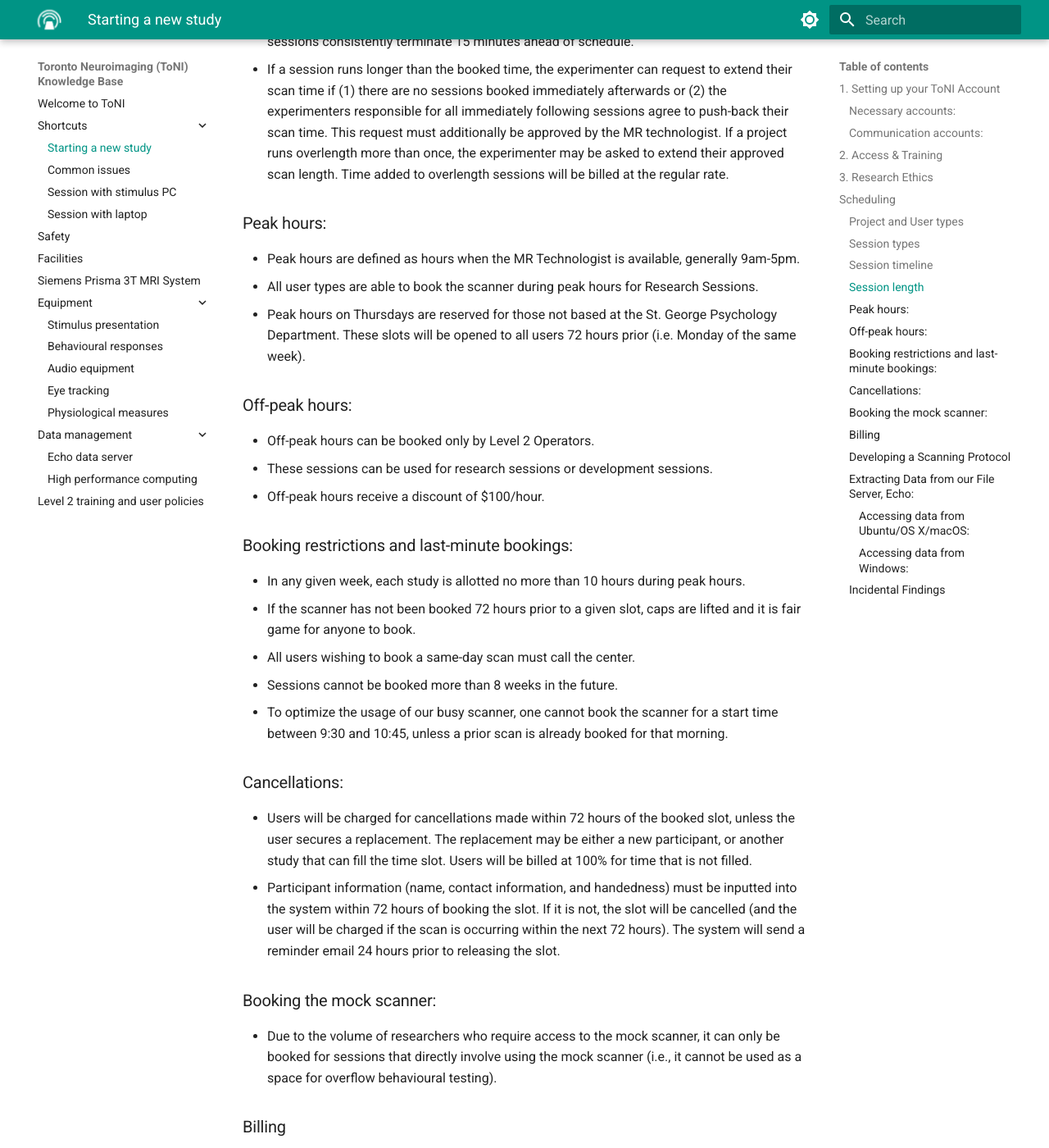
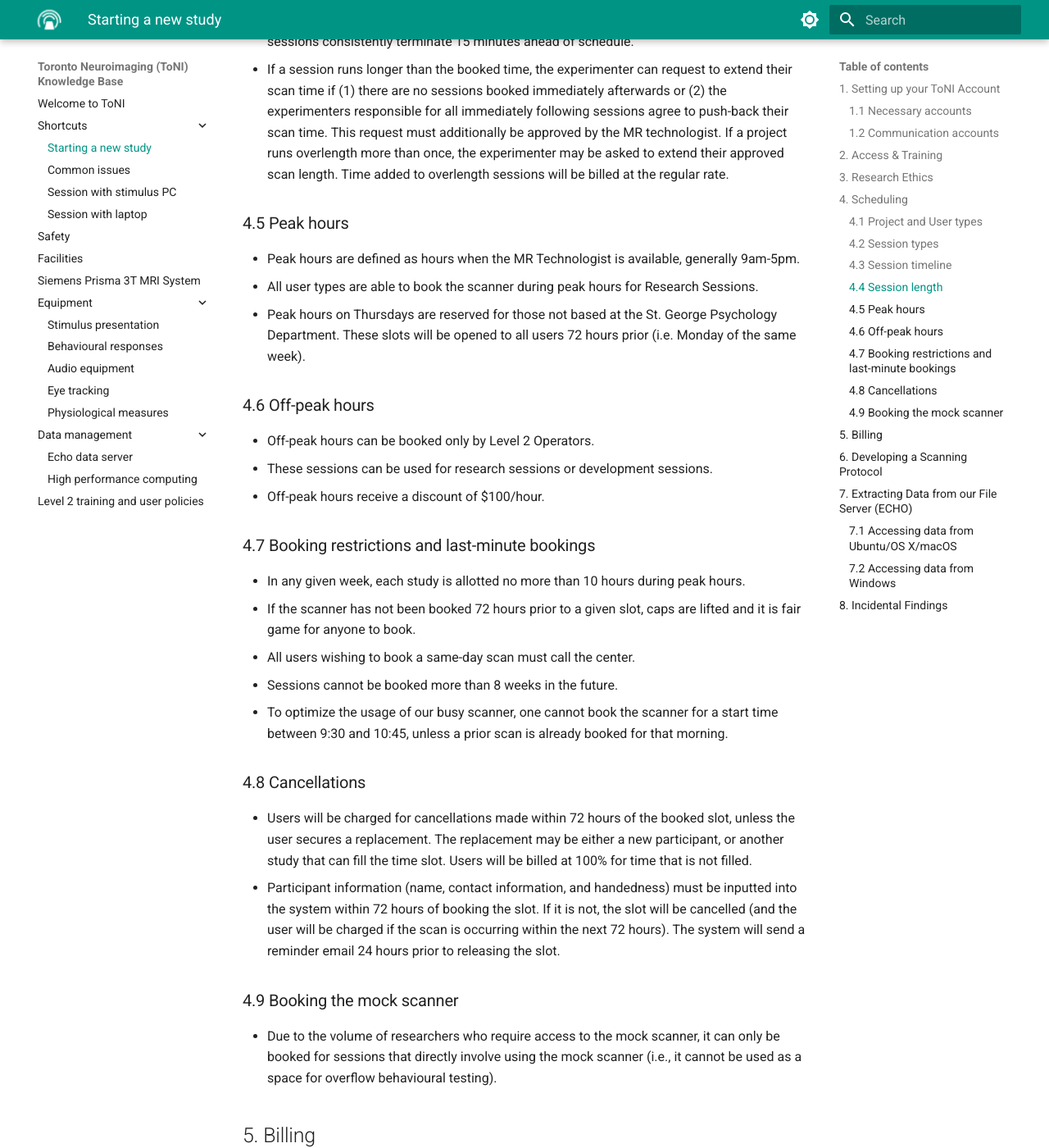
Before and after one commit to uoft-toni/uoft-toni.github.io, an MkDocs documentation site: the page built from docs/newstudy.md, in a window 1280 px wide and 1400 px high, scrolled down 5729 px. Shown: the whole window at 82% size. Built offline with MkDocs 1.6.1 and Material for MkDocs 9.7.7, drawn with Linux system fonts in a browser that asks for light colours; some of the changed text lies outside the part shown.

Commit message:
Update newstudy.md

```diff
--- a/docs/newstudy.md
+++ b/docs/newstudy.md
@@ -4,14 +4,14 @@
 
 To become a ToNI user, you will need to set up several accounts and there are several preconditions for each. We recommend using the same username for each to simplify the process. With the exception of the study-specific project code, you will only need to set up these accounts for your first study. Here is a quick overview of the accounts you will need to collect and access your data and how to set each up:
 
-### Necessary accounts:
+### 1.1 Necessary accounts
 
 * **Calpendo account:** User accounts can be created through our online booking system. They will be approved after confirmation of Level 1 training for Level 1 Users and Level 2 training for Level 2 Operators. User accounts that are dormant for six months will expire. Users will be sent a reminder email one month prior to account expiration. An account may be reactivated at any time simply by emailing psy.mri.info@utoronto.ca.
 * **Project code:** Each study is associated with a unique project code. The project accounts can also be created through our online booking system and will be approved after confirmation of (1) billing information and (2) REB approval letter and ethics protocol provided at registration. A project account will be suspended if REB approval expires. The booking system will remind the user one month ahead of REB expiration.
 * **Subject database account:** All participants scanned at ToNI must be registered in our subject database. To ensure that the database is comprehensive, you will not be given access to your data until you have registered the participant. You should set up this account at the same time as your Calpendo Account by contacting psy.mri.billing@utoronto.ca.
 * **Data server account:** To access your data, you will need an account on ToNI’s data server. You should create this account while piloting your study by emailing our Physicist (psy.mri.physicist@utoronto.ca).
 
-### Communication accounts:
+### 1.2 Communication accounts
 
 * **Basecamp:** Users are encouraged to join our Basecamp group to stay up to date on training and educational opportunities associated with ToNI. The Basecamp site works like an interactive message board where you can communicate with other users. Use pings for informal conversations with one or a few users. Post messages on our “Help” board if you need advice about MRI analyses, sequences, peripheral equipment, and more.  Share information about MRI workshops, talks, or job opportunities. Basecamp is a great way to become part of the ToNI community. Basecamp is also your source for information about our bi-weekly user group. After signing up, you will get meeting announcements and will have access to paper and tool repositories shared by our speakers.  To join, email our Physicist (psy.mri.physicist@utoronto.ca) with your name, position, and preferred email address. Once invited to the group, users can customize their email notification preferences to only receive notifications from certain message boards.
 * **Official ToNI Announcements:** All new users are added to the ToNI Announcement Google Group. This email list is used to announce official policy changes, scanner maintenance, facility updates, and last minute session cancellations. To join, email our Physicist (psy.mri.physicist@utoronto.ca) with your name, position, and preferred email address.
@@ -53,16 +53,16 @@ In order to set up an account and receive a specific project code, we require bo
 
 The University of Toronto REB uses an online system for ethics protocol submissions. When completing your protocol submission, please refer to our REB template, which was designed to standardize MRI protocols across users and facilitate the REB process. In addition to project-specific materials and questionnaires, the following must be included with your submission: (1) consent form (Appendix A); (2) safety screening form (Appendix B); (3) recruitment form (Appendix C); and (4) Toronto Neuroimaging Facility Protocol (Appendix D)
 
-## Scheduling
+## 4. Scheduling
 
-### Project and User types
+### 4.1 Project and User types
 
 - Internal Projects are those funded with a grant administered at University of Toronto. This will likely be those at the tri-campuses, but in some cases may also apply to those at U of T affiliated hospitals.
 - External Projects are those funded by researchers not affiliated with the University of Toronto, or by funds not administered by the University of Toronto.
 - Level 1 Users have completed Level 1 safety training. These users can book the scanner and scan with the MR Technologist or other Level 2 Operator.
 - Level 2 Operators have completed Level 2 training and exams. These users are permitted to operate the scanner without the MR Technologist. Researchers not based at the University of Toronto who wish to become Level 2 Operators will need to sign a User Agreement and provide written proof of insurance (please email  psy.mri.info@utoronto.ca for more information).
 
-### Session types
+### 4.2 Session types
 
 There are five categories of session types at ToNI and each have their own scheduling and billing policies. Generally, a new project will progress from Protocol Preparation to Pilot Session to Research Sessions.
 
@@ -72,7 +72,7 @@ There are five categories of session types at ToNI and each have their own sched
 - Development Sessions: Occasionally, users may want to develop qualitatively new scanning protocols for an upcoming study. In these cases, several sessions worth of data must be acquired to optimize parameters. Users should consult with the MR Physicist to determine whether their new protocol would be of general interest to members of the ToNI community. If this is the case the MR Physicist will authorize up to ten free sessions for development. These sessions can only be booked during (1) off-peak hours or (2) empty slots within the next 72 hours. Once authorized by the MR Physicist, users will be able to book sessions themselves through Calpendo.
 - Dedicated Hands-On Training Sessions: In pursuit of obtaining Level 2 status, Level 2 Apprentices may occasionally be interested in receiving additional training outside of billed Research Sessions. Dedicated Hands-On Training Sessions may be requested by emailing the MR technologist (psy.mri.info@utoronto.ca) the evening before an opening on the MRI calendar. The opening must be at least 1h long and the Level 2 Apprentice is responsible for finding a participant for the session. Approval is at the discretion of the technologist (e.g. may not be given if the technologist must perform facility maintenance during that time) and will be canceled if a conflicting last minute Research Session is booked. These session are not booked through Calpendo. There is no charge for the sessions, and data is not collected.
 
-### Session timeline
+### 4.3 Session timeline
 
 The time required to prepare a participant for an MRI experiment can be unpredictable – participants may arrive late, may require extra time to change, or may have many questions. To ensure sessions run on time, please follow this suggested time line:
 
@@ -80,25 +80,25 @@ The time required to prepare a participant for an MRI experiment can be unpredic
 - All experimenters (Level 1 and Level 2) are responsible for greeting their participant, obtaining consent, pre-screening, explaining MRI protocols, and ensuring the participant has changed and has used the washroom (if necessary). Experimenters are encouraged to use this check list to ensure that all necessary preparations have been completed.
 - All preparation should be complete 15 minutes before the scanning session begins. At this time Level 1 Users should bring the completed screening form and the participant to the MR technologist for final screening. Alternatively, Level 2 Operators should be prepared to start setting up the control room as soon as the prior scanning session is completed.
 
-### Session length
+### 4.4 Session length
 
 - Sessions are booked in 15 minute increments, with the approved length of Research Sessions determined during the corresponding Pilot Sessions. It will be roughly the total scanner time + 1 minute between each run + 15 minutes for standard setup and cleanup. Additional time may be required for peripheral equipment (e.g. eye-tracker calibration) or if working with special populations. Fifteen minutes for screening will also be appended if the experimenter has not been authorized to perform pre-screening because technologist cannot run other studies while screening.
 - Approved length can be reduced over the course of a project by the MR technologist if sessions consistently terminate 15 minutes ahead of schedule.
 - If a session runs longer than the booked time, the experimenter can request to extend their scan time if (1) there are no sessions booked immediately afterwards or (2) the experimenters responsible for all immediately following sessions agree to push-back their scan time. This request must additionally be approved by the MR technologist. If a project runs overlength more than once, the experimenter may be asked to extend their approved scan length. Time added to overlength sessions will be billed at the regular rate.
 
-### Peak hours:
+### 4.5 Peak hours
 
 - Peak hours are defined as hours when the MR Technologist is available, generally 9am-5pm.
 - All user types are able to book the scanner during peak hours for Research Sessions.
 - Peak hours on Thursdays are reserved for those not based at the St. George Psychology Department. These slots will be opened to all users 72 hours prior (i.e. Monday of the same week).
 
-### Off-peak hours:
+### 4.6 Off-peak hours
 
 - Off-peak hours can be booked only by Level 2 Operators.
 - These sessions can be used for research sessions or development sessions.
 - Off-peak hours receive a discount of $100/hour.
 
-### Booking restrictions and last-minute bookings:
+### 4.7 Booking restrictions and last-minute bookings
 
 - In any given week, each study is allotted no more than 10 hours during peak hours.
 - If the scanner has not been booked 72 hours prior to a given slot, caps are lifted and it is fair game for anyone to book.
@@ -106,16 +106,16 @@ The time required to prepare a participant for an MRI experiment can be unpredic
 - Sessions cannot be booked more than 8 weeks in the future.
 - To optimize the usage of our busy scanner, one cannot book the scanner for a start time between 9:30 and 10:45, unless a prior scan is already booked for that morning.
 
-### Cancellations:
+### 4.8 Cancellations
 
 - Users will be charged for cancellations made within 72 hours of the booked slot, unless the user secures a replacement. The replacement may be either a new participant, or another study that can fill the time slot. Users will be billed at 100% for time that is not filled.
 - Participant information (name, contact information, and handedness) must be inputted into the system within 72 hours of booking the slot. If it is not, the slot will be cancelled (and the user will be charged if the scan is occurring within the next 72 hours). The system will send a reminder email 24 hours prior to releasing the slot.
 
-### Booking the mock scanner:
+### 4.9 Booking the mock scanner
 
 - Due to the volume of researchers who require access to the mock scanner, it can only be booked for sessions that directly involve using the mock scanner (i.e., it cannot be used as a space for overflow behavioural testing).
 
-### Billing
+## 5. Billing
 
 - Our hourly academic rate is $450. Level 2 Operators scanning during off-peak hours receive a $100/hour discount.
 - Our industry rate will be determined in consultation with the Executive Committee. Please coordinate industry purchases with our Physicist (psy.mri.physicist@utoronto.ca).
@@ -124,7 +124,7 @@ The time required to prepare a participant for an MRI experiment can be unpredic
 
 ![ToNI Billing Info](/images/billing_info.jpg){: style="height:600px;padding:10px"}
 
-### Developing a Scanning Protocol
+## 6. Developing a Scanning Protocol
 
 At ToNI, we have several pulse sequences that have been optimized for our MRI facility. We encourage researchers to use these sequences, with minor tweaks, for their studies.
 
@@ -132,12 +132,12 @@ At ToNI, we have several pulse sequences that have been optimized for our MRI fa
 - Regardless of the level of customization, all users meet with our MR Physicist prior to piloting a new experiment. During this meeting, users discuss their specific needs and the parameters of their task to develop a scanning protocol.
 - We expect that a one-hour meeting should be ample time to design most protocols. To ensure this time is spent efficiently, users are asked to fill out this form and email it to psy.mri.physicist@utoronto.ca. The Physicist will use this information to prepare templates prior to the meeting.
 
-### Extracting Data from our File Server, Echo:
+## 7. Extracting Data from our File Server (ECHO)
 
 - All MRI data are stored on our file server, Echo. DICOM files are automatically transferred to Echo shortly after your scanning session.
 - Our Physicist will create an account for you when you are ready to begin your first study. He will provide you with a username, a temporary password, the port number through which you can access Echo, and Echo’s unique key.
 
-#### Accessing data from Ubuntu/OS X/macOS:
+### 7.1 Accessing data from Ubuntu/OS X/macOS
 
 There are a number of different methods to retrieve files by SFTP in a terminal. One method is shown here:
 
@@ -152,7 +152,7 @@ There are a number of different methods to retrieve files by SFTP in a terminal.
 9. Enter the command: **Get –r \[folder]**
     - Where **\[folder]** is the name of the new folders you wish to download, including subfolders and files (e.g. “000_20170229”). You may also use asterisk “*” as a wildcard.
 
-#### Accessing data from Windows:
+### 7.2 Accessing data from Windows
 
 There are a variety of programs that can download through SFTP on Windows. The method below uses WinSCP:
 
@@ -173,7 +173,7 @@ There are a variety of programs that can download through SFTP on Windows. The m
 
 There are several different methods to download data files with WinSCP, including manual transfers by dragging and dropping folders.
 
-### Incidental Findings
+## 8. Incidental Findings
 
 On occasion, participants’ brain images may reveal potential brain abnormalities. The PI and his/her research associates are not trained to perform radiological diagnosis, and the scans performed at ToNI are not optimized to find abnormalities. It is important to explain these limitations to participants so that they do not expect medical diagnoses from their scans. On the rare occasion that an abnormality is detected, we follow this chain of events:
 
```
